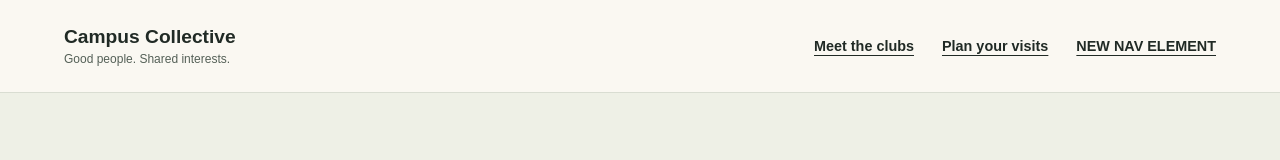
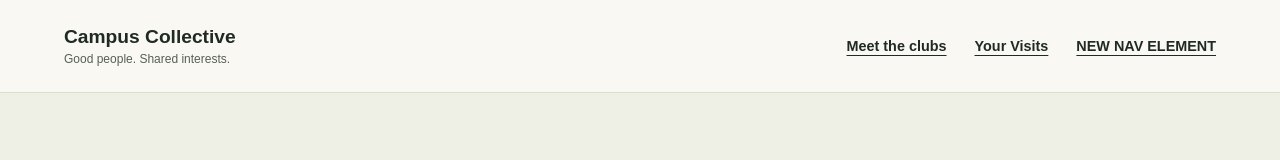
Before and after one commit to DanStephenson/SampleCollabRepo, a plain HTML site: page index.html in a window 1280 px wide. Shown: the top 160 px of the page. Drawn offline with Linux system fonts and the light colour scheme.

Commit message:
Update index.html

```diff
--- a/index.html
+++ b/index.html
@@ -15,7 +15,7 @@
             <nav aria-label="Main navigation">
                 <ul>
                     <li><a href="#clubs">Meet the clubs</a></li>
-                    <li><a href="#visit">Plan your visits</a></li>
+                    <li><a href="#visit">Your Visits</a></li>
                     <li><a href="#">NEW NAV ELEMENT</a></li>
                 </ul>
             </nav>
```
